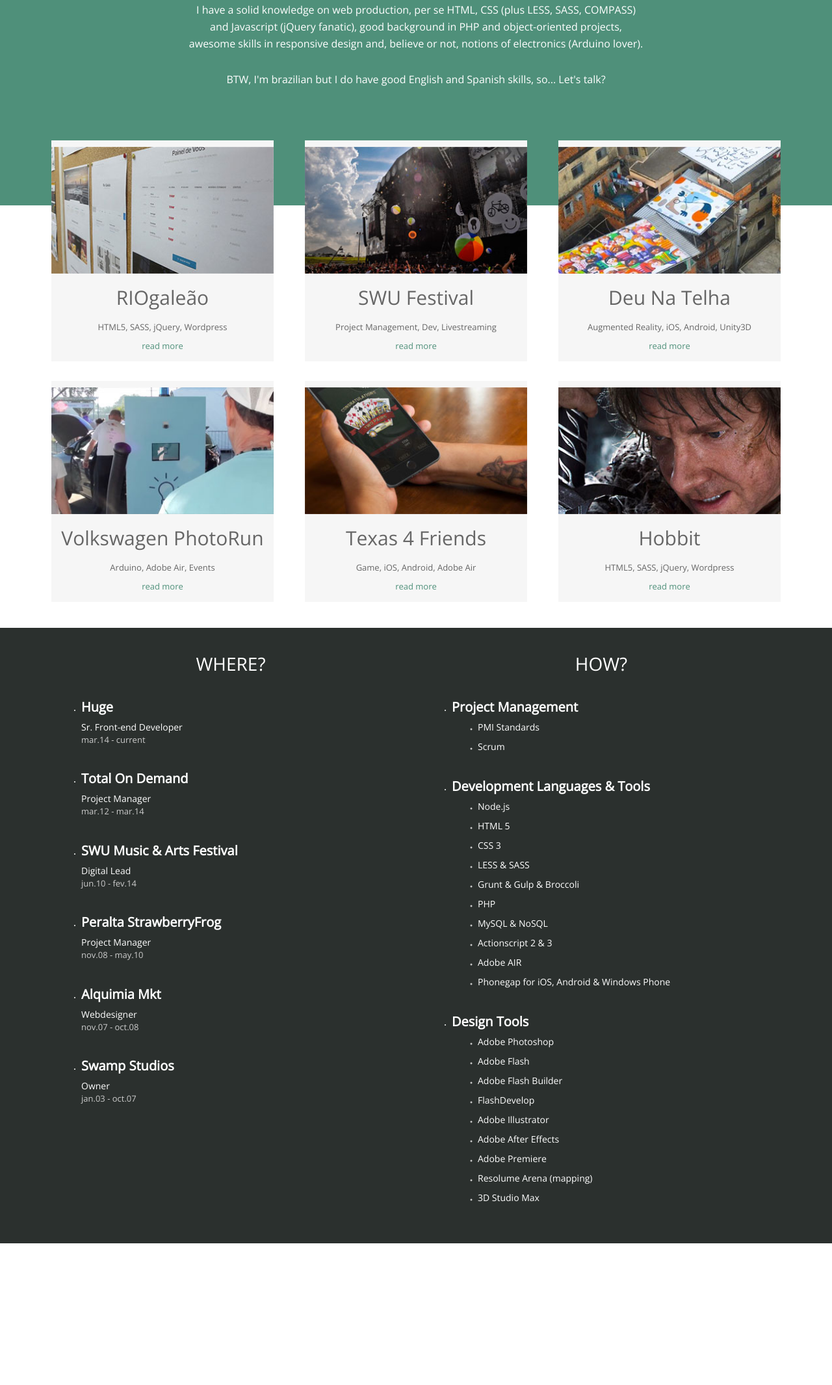
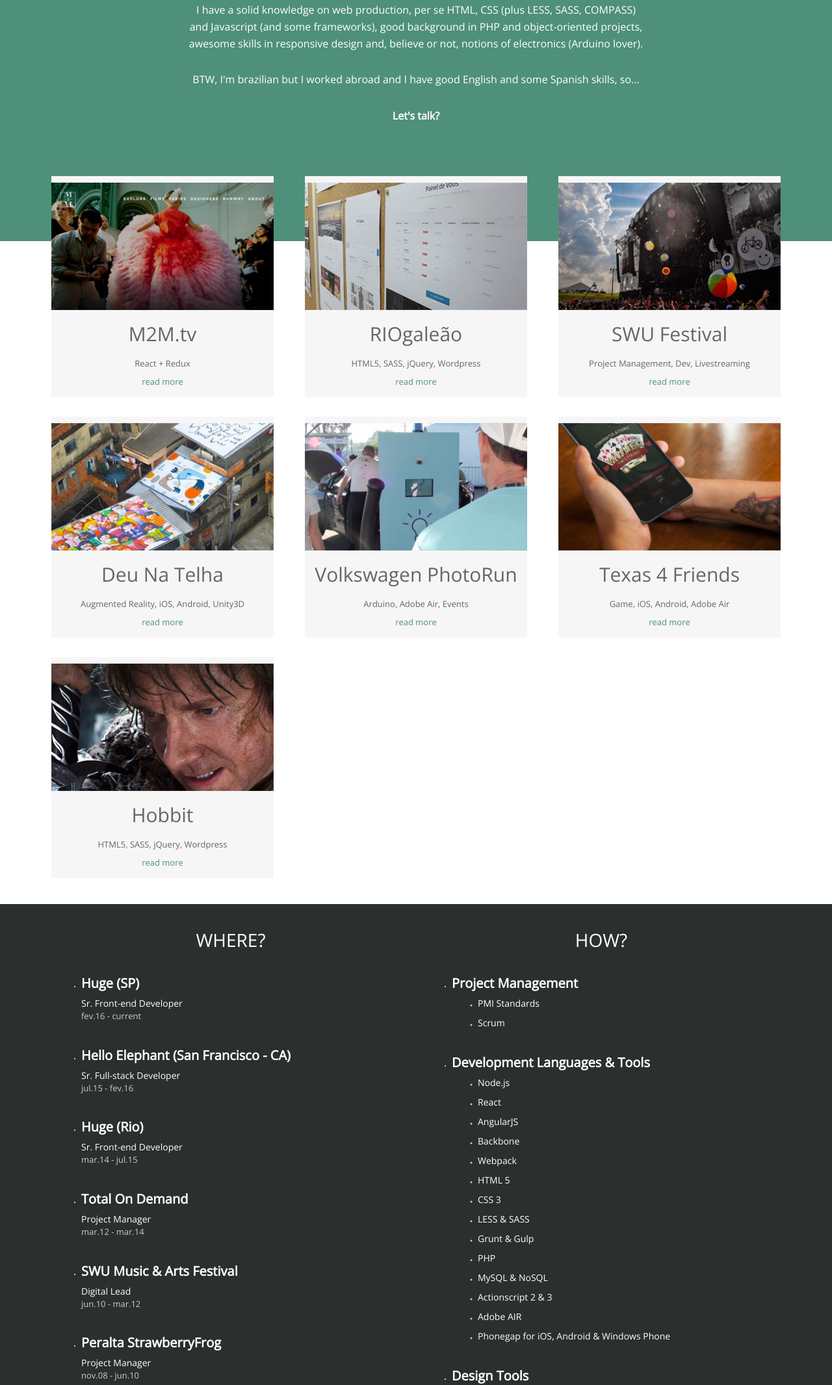
Before and after one commit to fmedinac/FelipeMedina.com.br, a website: page app/index.html in a window 1280 px wide. Shown: the part 568-2699 px from the top of the page at 65% size. Before the commit the page ends 2481 px from the top, so only its background shows below. Drawn offline with nearby package versions, Linux system fonts and the light colour scheme.

Commit message:
New jobs

```diff
--- a/app/index.html
+++ b/app/index.html
@@ -47,14 +47,14 @@
 	    <!-- Collect the nav links, forms, and other content for toggling -->
 	    <div class="collapse navbar-collapse" id="bs-example-navbar-collapse-1">
 	      <ul class="nav navbar-nav">
-			<li class="email"><a href="mailto:fmedinac@yahoo.com.br">fmedinac@yahoo.com.br</a></li>
-			<li class="phone"><phone>+55 21 9 666 88 118</phone></li>
+			<li class="email"><a href="mailto:fmedinac@gmail.com.br">fmedinac@gmail.com.br</a></li>
+			<li class="phone"><phone>+55 11 99666 5866</phone></li>
 	        </li>
 	      </ul>
 	      <ul class="nav navbar-nav navbar-right">
 			<li class="github"><a href="http://github.com/fmedinac" target="_blank">GitHub</a></li>
 			<li class="linkedin"><a href="http://linkedin.com/in/felipemedinacoelho" target="_blank">LinkedIn</a></li>
-			<li class="cv"><a href="/CV_Felipe_Medina.pdf" target="_blank">CV</a></li>
+			<li class="cv"><a href="/CV_Felipe_Medina.pdf" target="_blank">CV (pt-br)</a></li>
 	          </ul>
 	        </li>
 	      </ul>
@@ -68,14 +68,29 @@
 				<div class="content">
 					<p>Despite the fact that I graduated in Design about a decade ago, <br />I curently work as a Project Manager and Front End Developer.</p>
 
-					<p>I have a solid knowledge on web production, per se HTML, CSS (plus LESS, SASS, COMPASS) and Javascript (jQuery fanatic), good background in PHP and object-oriented projects, awesome skills in responsive design and, believe or not, notions of electronics (Arduino lover).</p>
+					<p>I have a solid knowledge on web production, per se HTML, CSS (plus LESS, SASS, COMPASS) and Javascript (and some frameworks), good background in PHP and object-oriented projects, awesome skills in responsive design and, believe or not, notions of electronics (Arduino lover).</p>
 
-					<p>BTW, I'm brazilian but I do have good English and Spanish skills, so... Let's talk?</p>
+					<p>BTW, I'm brazilian but I worked abroad and I have good English and some Spanish skills, so... </p>
+
+					<p><strong>Let's talk?</strong></p>
 				</div>
 			</div>
 		</div>
 		<div class="container showcase">
 			<ul class="row list-unstyled">
+				<li class="col-sm-4">
+					<div class="content">
+						<img src="images/showcase_m2m.jpg" />
+						<h2>M2M.tv</h2>
+						<p>React + Redux</p>
+						<a href="#">Read More</a>
+					</div>
+					<div class="description">
+						<h2>Made to Measure</h2>
+						<p>In 2015, Huge invited me to work in San Francisco - CA for 7 months with Hello Elephant, another IPG company. There I worked with a not-allowed-to-tell Bay Area Company and with IMG, one of the biggest models agencies in the world, to create their new project: M2M.tv, a video channel focoused on fashion. Working with React and Redux, I produced their SPA website as full-stack developer, producing the visual and integrating it to their RESTful API CMS.</p>
+						<a href="http://m2m.tv/" target="_blank">Visit the website.</a>
+					</div>
+				</li>
 				<li class="col-sm-4">
 					<div class="content">
 						<img src="images/showcase_riogaleao.jpg" />
@@ -166,9 +181,19 @@
 					<h3>Where?</h3>
 					<ul>
 						<li class="huge">
-							<h4>Huge</h4>
+							<h4>Huge (SP)</h4>
 							<p>Sr. Front-end Developer</p>
-							<small>mar.14 - current</small>
+							<small>fev.16 - current</small>
+						</li>
+						<li class="huge">
+							<h4>Hello Elephant (San Francisco - CA)</h4>
+							<p>Sr. Full-stack Developer</p>
+							<small>jul.15 - fev.16</small>
+						</li>
+						<li class="huge">
+							<h4>Huge (Rio)</h4>
+							<p>Sr. Front-end Developer</p>
+							<small>mar.14 - jul.15</small>
 						</li>
 						<li class="tod">
 							<h4>Total On Demand</h4>
@@ -178,22 +203,27 @@
 						<li class="swu">
 							<h4>SWU Music &amp; Arts Festival</h4>
 							<p>Digital Lead</p>
-							<small>jun.10 - fev.14</small>
+							<small>jun.10 - mar.12</small>
 						</li>
 						<li class="peralta">
 							<h4>Peralta StrawberryFrog</h4>
 							<p>Project Manager</p>
-							<small>nov.08 - may.10</small>
+							<small>nov.08 - jun.10</small>
 						</li>
 						<li class="alquimia">
 							<h4>Alquimia Mkt</h4>
 							<p>Webdesigner</p>
-							<small>nov.07 - oct.08</small>
+							<small>nov.07 - nov.08</small>
 						</li>
 						<li class="swamp">
 							<h4>Swamp Studios</h4>
 							<p>Owner</p>
-							<small>jan.03 - oct.07</small>
+							<small>jan.03 - nov.07</small>
+						</li>
+						<li class="swamp">
+							<h4>Dixit</h4>
+							<p>Webdesigner</p>
+							<small>jun.01 - jan.03</small>
 						</li>
 					</ul>
 				</div>
@@ -218,6 +248,18 @@
 									<p>Node.js</p>
 								</li>
 								<li>
+									<p>React</p>
+								</li>
+								<li>
+									<p>AngularJS</p>
+								</li>
+								<li>
+									<p>Backbone</p>
+								</li>
+								<li>
+									<p>Webpack</p>
+								</li>
+								<li>
 									<p>HTML 5</p>
 								</li>
 								<li>
@@ -227,7 +269,7 @@
 									<p>LESS &amp; SASS</p>
 								</li>
 								<li>
-									<p>Grunt &amp; Gulp &amp; Broccoli</p>
+									<p>Grunt &amp; Gulp</p>
 								</li>
 								<li>
 									<p>PHP</p>
@@ -256,12 +298,6 @@
 									<p>Adobe Flash</p>
 								</li>
 								<li>
-									<p>Adobe Flash Builder</p>
-								</li>
-								<li>
-									<p>FlashDevelop</p>
-								</li>
-								<li>
 									<p>Adobe Illustrator</p>
 								</li>
 								<li>
@@ -273,8 +309,16 @@
 								<li>
 									<p>Resolume Arena (mapping)</p>
 								</li>
+							</ul>
+						</li>
+						<li>
+							<h4>For Fun</h4>
+							<ul>
 								<li>
-									<p>3D Studio Max</p>
+									<p>Arduino</p>
+								</li>
+								<li>
+									<p>RaspberryPI</p>
 								</li>
 							</ul>
 						</li>
```
Also changed, not shown: app/images/showcase_m2m.jpg (added), 1 other file.
